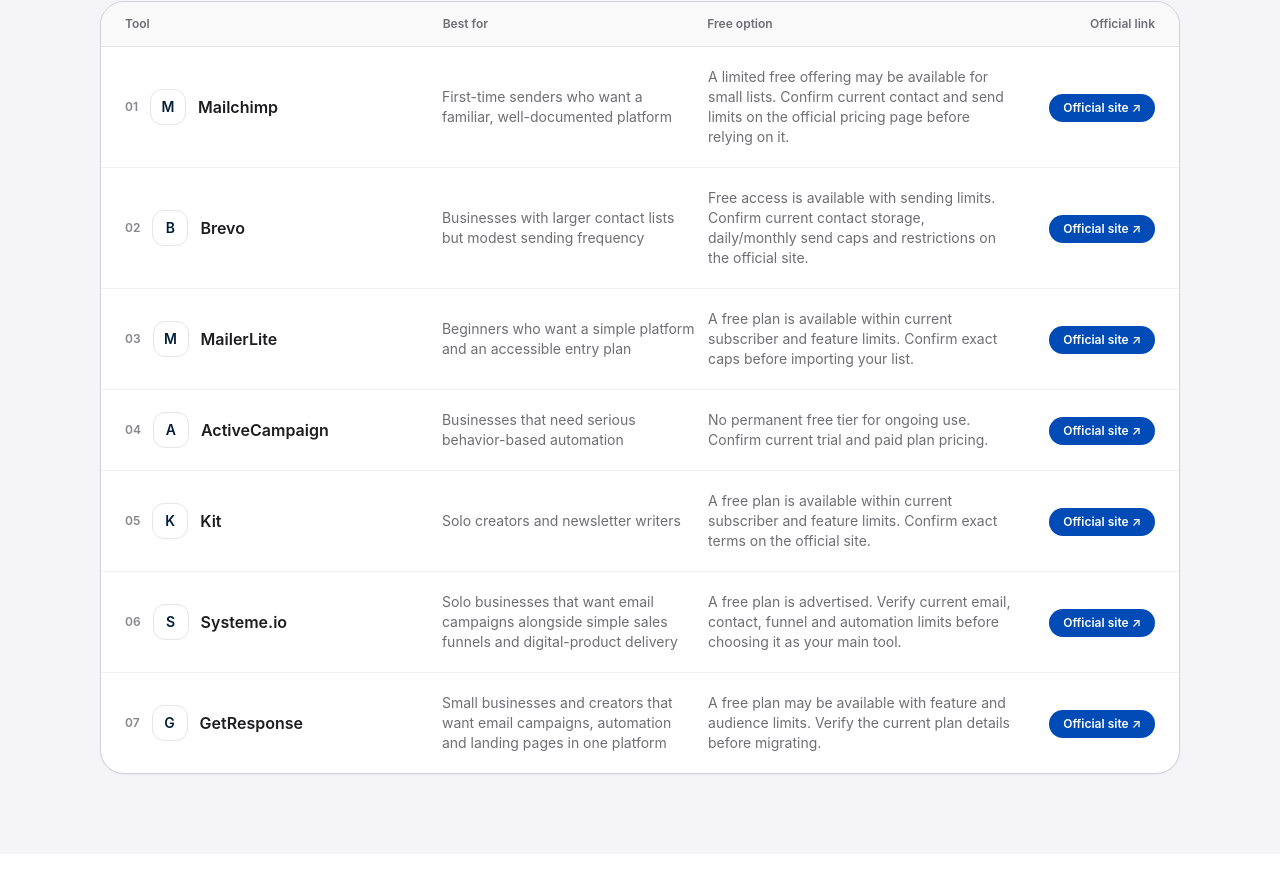
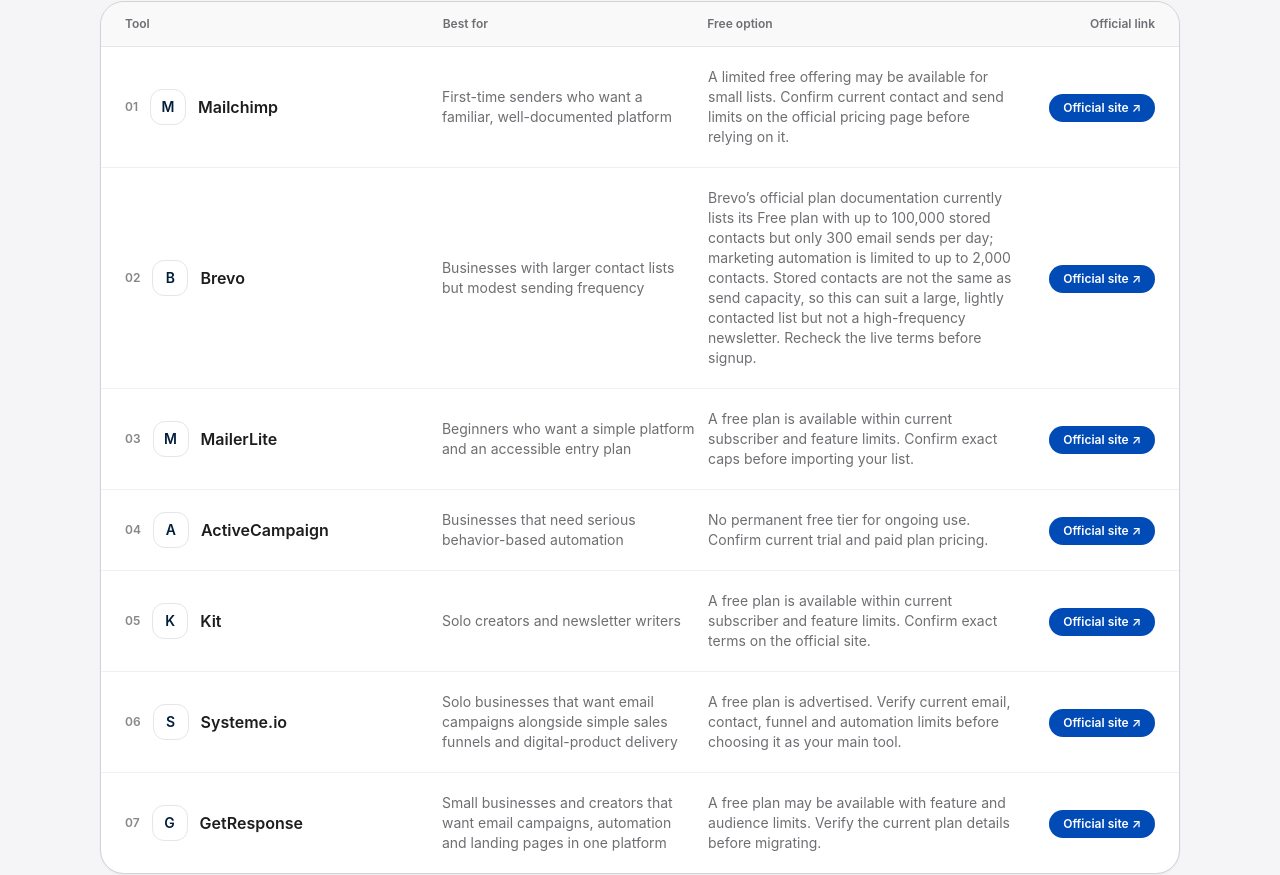
Before and after one commit to LinukaBandara/StackPick, a Next.js app: page /best/email-marketing-software in a window 1280 px wide. Shown: the part 1070-1945 px from the top of the page. Built offline with nearby package versions, Linux system fonts and the light colour scheme; no server answers.

Commit message:
content: clarify Brevo free plan contact and send limits

```diff
--- a/app/best/email-marketing-software/page.tsx
+++ b/app/best/email-marketing-software/page.tsx
@@ -29,7 +29,7 @@ export default function EmailMarketingSoftwarePage() {
           name: "Brevo",
           bestFor: "Businesses with larger contact lists but modest sending frequency",
           freeOption:
-            "Free access is available with sending limits. Confirm current contact storage, daily/monthly send caps and restrictions on the official site.",
+            "Brevo’s official plan documentation currently lists its Free plan with up to 100,000 stored contacts but only 300 email sends per day; marketing automation is limited to up to 2,000 contacts. Stored contacts are not the same as send capacity, so this can suit a large, lightly contacted list but not a high-frequency newsletter. Recheck the live terms before signup.",
           tradeoff:
             "A volume-oriented pricing model can work well for large lists that do not send constantly. Frequent campaigns can change the cost calculation, so model your actual send volume.",
           url: "https://www.brevo.com/",
```
